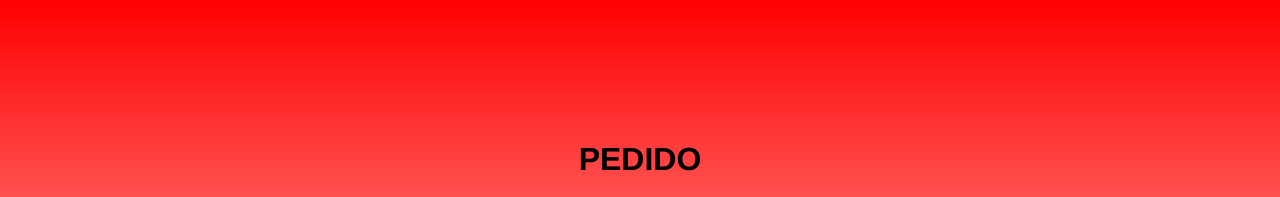
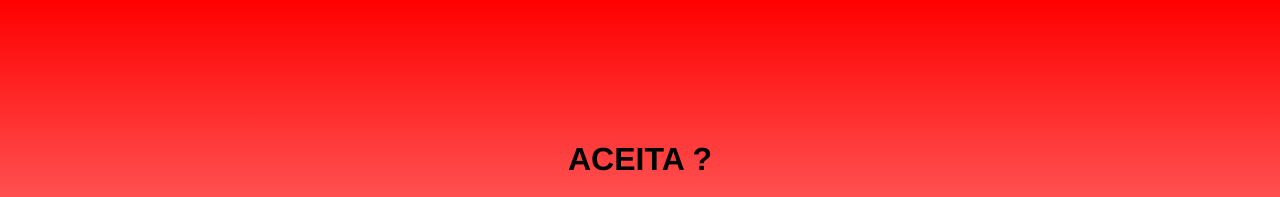
Before and after one commit to rodrigo17888/namora-comigo, a plain HTML site: page index.html in a window 1280 px wide. Shown: the top 197 px of the page. Drawn offline with Linux system fonts and the light colour scheme; a web font is replaced by a local one.

Commit message:
Alteração do h1 ao ser aceito

```diff
--- a/index.html
+++ b/index.html
@@ -9,7 +9,7 @@
   </head>
   <body>
     <div class="painel">
-      <h1>PEDIDO</h1>
+      <h1>ACEITA ?</h1>
       <img
         src="https://i.pinimg.com/originals/ce/4b/ba/ce4bba73fef3152f88d86c8e5ace08bc.gif"
         alt="Urso com coração escrito 'I Love You'"
```
